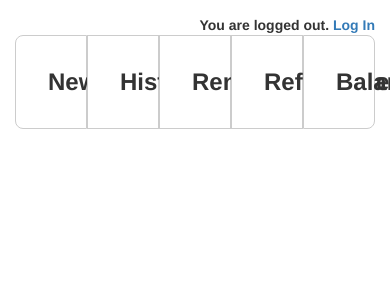
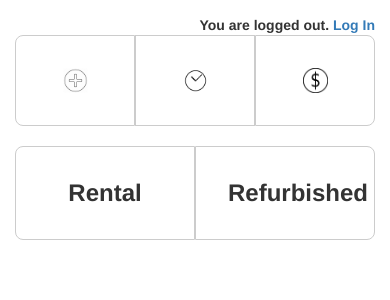
Before and after one commit to rice-apps/rice-bikes, a Django app: template app/templates/app/index.html in a window 390 px wide; the page is wider, and only the part inside the window is pictured. Shown: the top 300 px of that part. Run offline with Django 3.2, Linux system fonts and the light colour scheme; the template is opened without the code that fills it, so the values that code supplies are empty; some libraries are stand-ins or nearby versions.

Commit message:
mobile-friendly icons and buttons for testing

```diff
--- a/app/static/css/styles.css
+++ b/app/static/css/styles.css
@@ -4,6 +4,12 @@ body {
 
 #login-info {
     float:right;
+}
+
+.buttonpic {
+  width: 25px;
+  height: 25px;
+  align-self: center;
 }
 
 .labels {
--- a/app/templates/app/index.html
+++ b/app/templates/app/index.html
@@ -3,11 +3,19 @@
 {% block content %}
 
 <div class="btn-group btn-group-justified" role="group" aria-label="...">
-    <a href="/new" class="btn btn-default btn-xlarge" role="button" name='new_transaction'>New</a>
-    <a href="/history" class="btn btn-default btn-xlarge" role="button" name='past_transactions'>History</a>
+    <a href="/new" class="btn btn-default btn-xlarge" role="button" name='new_transaction'>
+      <img class="buttonpic" src="{{ STATIC_URL }}img/add.png" alt="New transaction"/>
+    </a>
+    <a href="/history" class="btn btn-default btn-xlarge" role="button" name='past_transactions'>
+      <img class="buttonpic" src="{{ STATIC_URL }}img/clock.png"/>
+    </a>
+    <a href="/balance" class="btn btn-default btn-xlarge" role="button" name='balance'>
+      <img class="buttonpic" src="{{ STATIC_URL }}img/money.png"/>
+    </a>
+</div><br>
+<div class="btn-group btn-group-justified" role="group" aria-label="...">
     <a href="/rental" class="btn btn-default btn-xlarge" role="button" name='rental'>Rental</a>
     <a href="/refurbished" class="btn btn-default btn-xlarge" role="button" name='refurbished'>Refurbished</a>
-    <a href="/balance" class="btn btn-default btn-xlarge" role="button" name='balance'>Balance</a>
 </div>
 {% if transactions_list %}
     <h3>Active Customers</h3>
```
Also changed, not shown: app/static/img/add.png (added), app/static/img/clock.png (added), app/static/img/money.png (added), app/static/img/plus.png (added).
